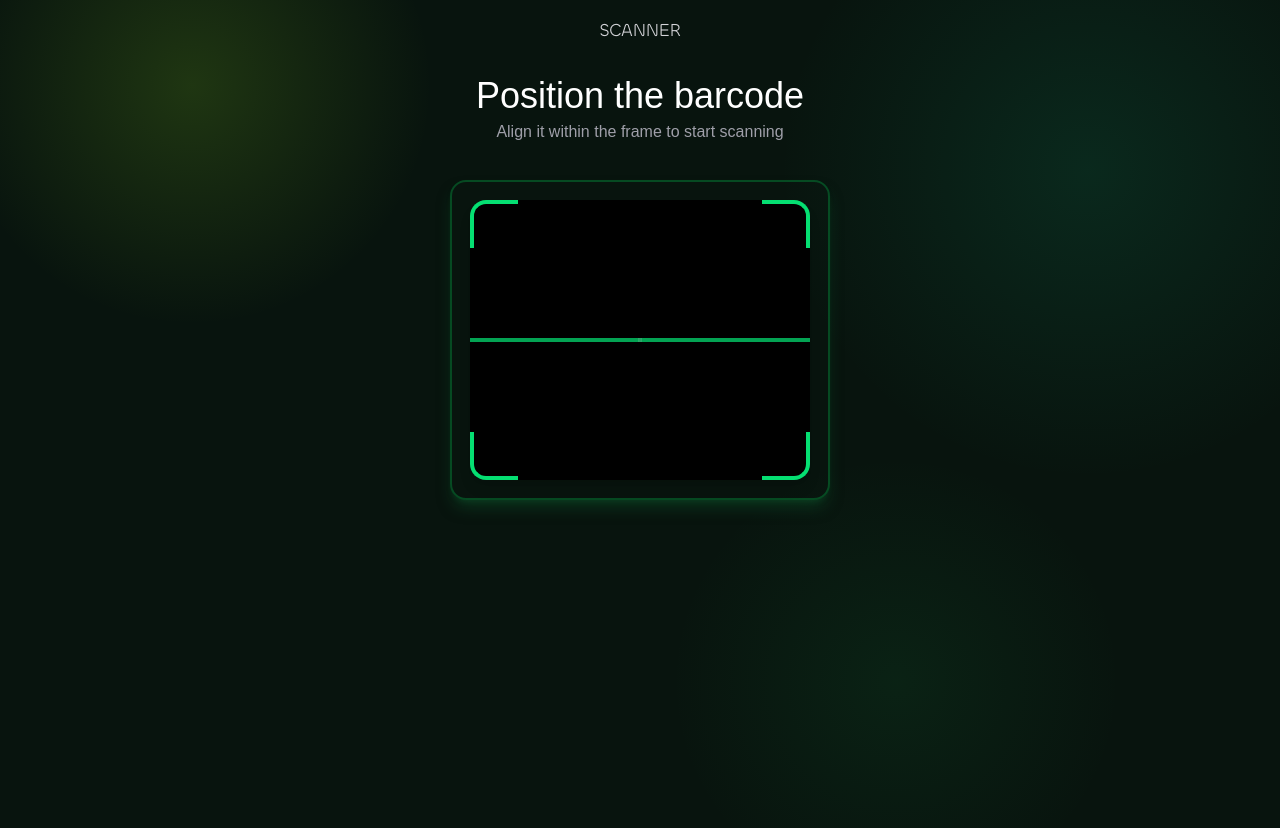
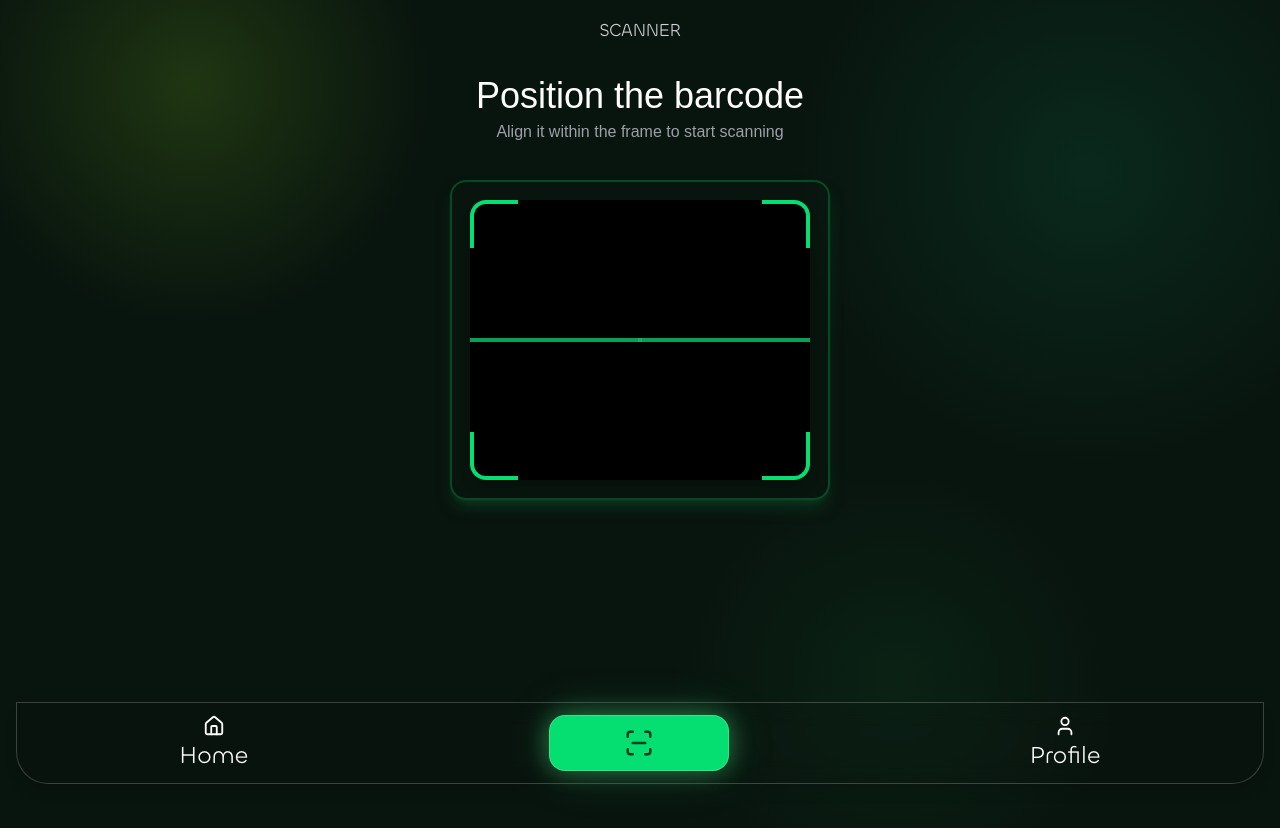
Before and after one commit to KaranMantrii/NutriScan-, a React (Vite) app: page /scan in a window 1280 px wide. Shown: the top 828 px of the page. Built offline with nearby package versions, Linux system fonts and the light colour scheme; a web font is replaced by a local one.

Commit message:
scan page

```diff
--- a/src/pages/scan.jsx
+++ b/src/pages/scan.jsx
@@ -1,10 +1,17 @@
 import React from "react";
-import { Flame, ScanLine, Salad, Dumbbell, ScanHeart, Link } from 'lucide-react';
-import GlassSurface from "../Components/GlassSurface.jsx";
-import { BrowserRouter, Routes, Route } from "react-router-dom";
+import { Flame, ScanLine, Salad, Dumbbell, ScanHeart, House, User } from 'lucide-react';
+import { Routes, Route, Link } from "react-router-dom";
+import Home from "./Home.jsx"
+import Profile from "./Profile.jsx"
+
 
 export default function Scan(){
     return (
+        <div>
+            <Routes>
+                <Route path="/home" element={<Home />} />
+                <Route path="/profile" element={<Profile />} />
+            </Routes>
         <div className=" min-h-dvh  text-white overflow-x-hidden">
             <header className="fixed top-0 left-0 z-50 p-5 sm:p-4 text-center flex items-center justify-center w-full">
                 <h4 className=" text-lg font-medium text-zinc-300  font-chillax">SCANNER</h4>
@@ -27,6 +34,42 @@ export default function Scan(){
                     <ScanLine className="w-full h-1 bg-green-400 absolute animate-pulse" />
                 </div>
         </div>
+
+        <footer className="fixed bottom-0 left-0 right-0 z-50 p-3 sm:p-4">
+                <div className="w-full h-auto rounded-t-none rounded-b-4xl bg-neutral-900/10 backdrop-blur-md border border-white/20 shadow-lg">
+                    <div className="flex w-full items-center justify-around p-3 text-white">
+                        <div className="text-[22px] sm:text-2xl font-medium cursor-pointer hover:opacity-80 transition-opacity font-chillax">
+                            <Link to="/home">
+                                <button className="flex flex-col items-center justify-center gap-0.5">
+                                    <House className="w-5.5 h-5.5  text-white" />
+                                    Home
+                                </button>
+                            </Link>
+                        </div>
+
+                        <button
+                            onClick={() => console.log("Footer scan clicked")}
+                            className="rounded-2xl flex items-center justify-center bg-green-400 p-3
+                            shadow-[0_0_25px_rgba(74,222,128,0.45),0_0_50px_rgba(74,222,128,0.2)]
+                            border border-green-300/40 w-45 cursor-pointer transition-all duration-150
+                            hover:brightness-105 active:scale-95"
+                        >
+                            <ScanLine className="w-7.5 h-7.5 text-black animate-pulse" />
+
+                        </button>
+
+                        <div className="text-[22px] sm:text-2xl font-medium cursor-pointer hover:opacity-80 transition-opacity font-chillax">
+                            <Link to="/profile">
+                                <button className="flex flex-col items-center justify-center gap-0.5">
+                                    <User className="w-5.5 h-5.5  text-white" />
+                                    Profile
+                                </button>
+                            </Link>
+                        </div>
+                    </div>
+                </div>
+            </footer>
         </div>
+    </div>
     );
 };
```
